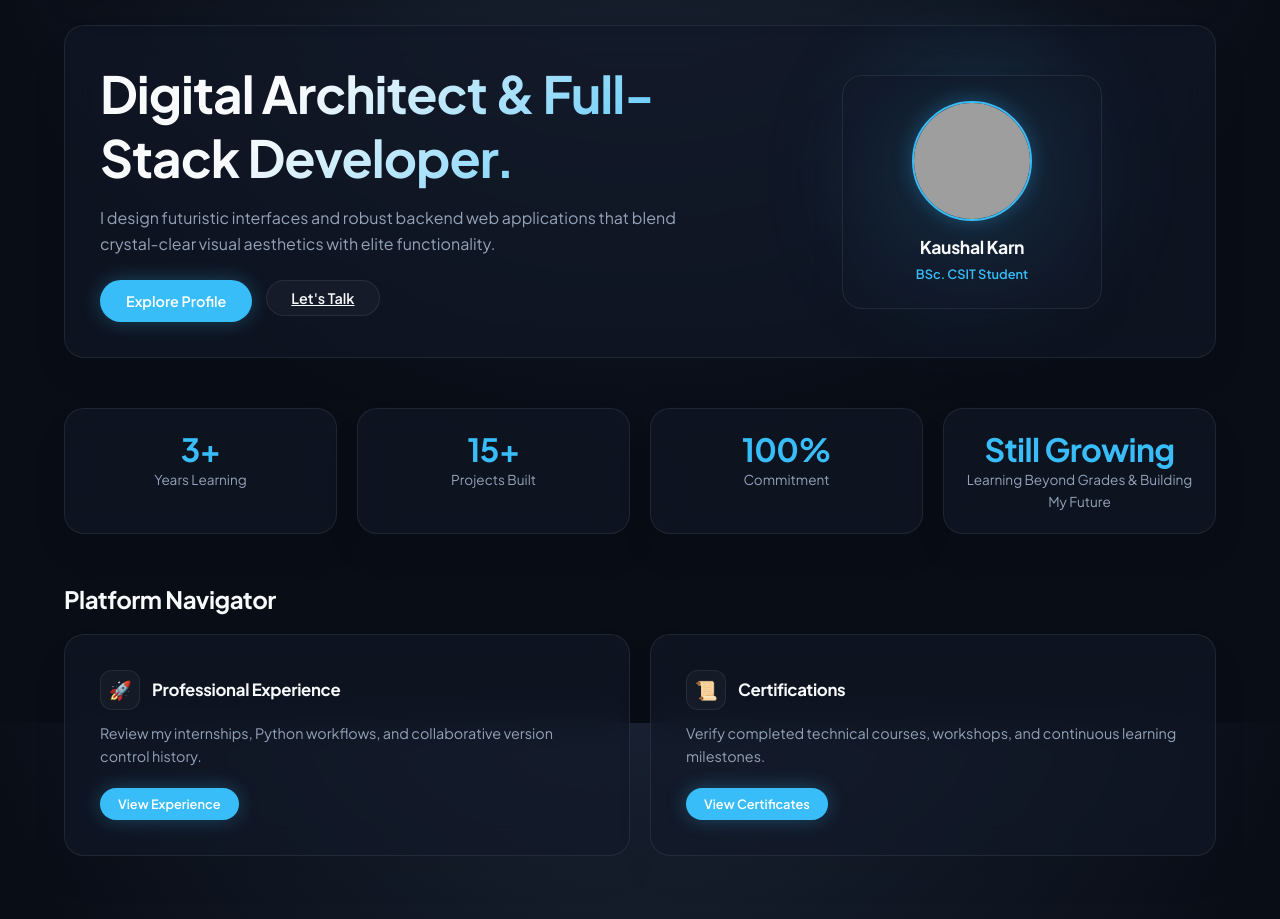
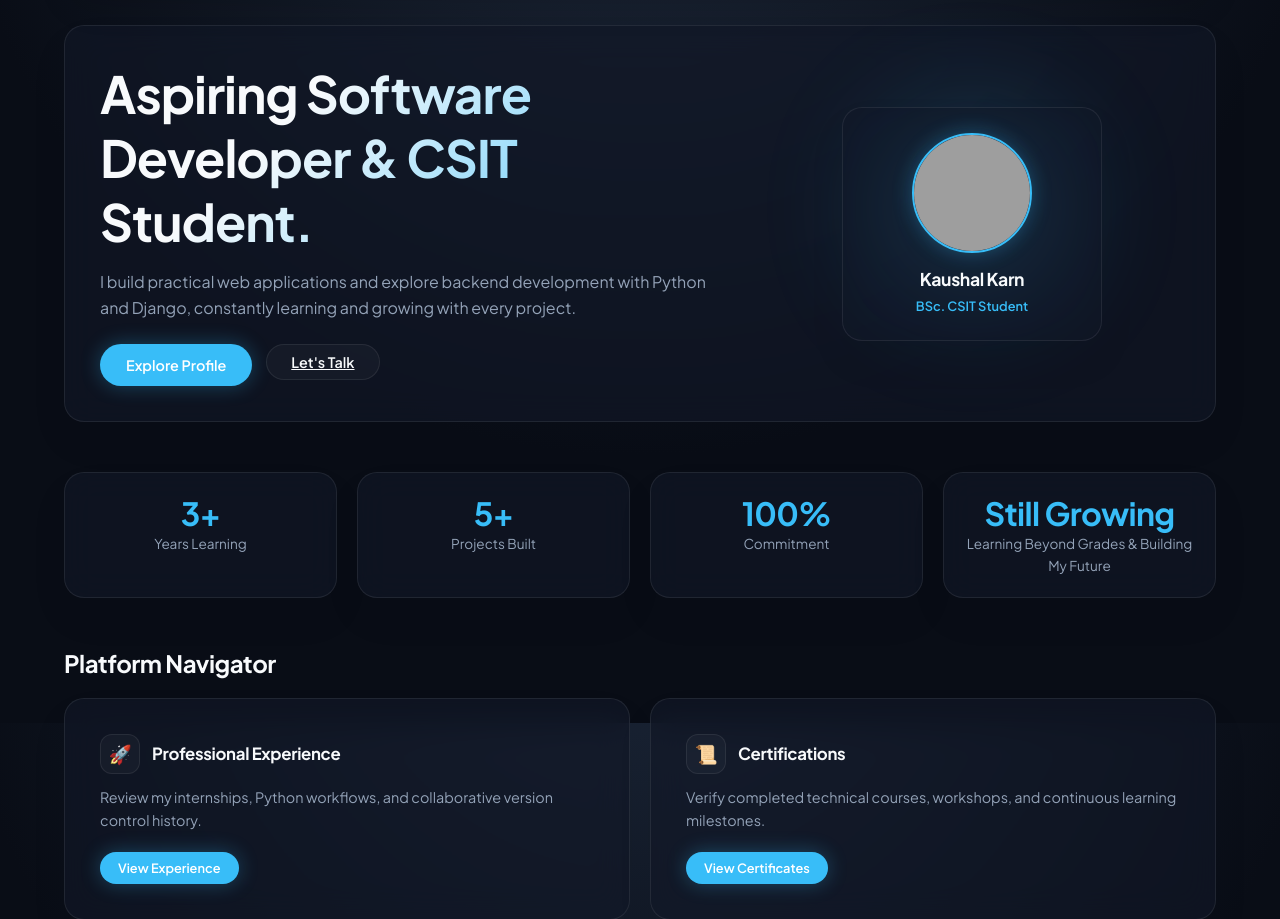
Before and after one commit to kaushal-karna/django-portfolio, a Django app: page / in a window 1280 px wide. Shown: the part 77-996 px from the top of the page. Run offline with Django 5.2, Linux system fonts and the light colour scheme; grey boxes are pictures that could not be loaded.

```diff
--- a/home/templates/home/landing_page.html
+++ b/home/templates/home/landing_page.html
@@ -12,8 +12,8 @@
 <!-- Hero Section with Glass Profile Card -->
 <section class="glass-panel hero">
     <div class="hero-copy reveal-in">
-        <h1 class="hero-title">Digital Architect & Full-Stack Developer.</h1>
-        <p>I design futuristic interfaces and robust backend web applications that blend crystal-clear visual aesthetics with elite functionality.</p>
+        <h1 class="hero-title">Aspiring Software Developer & CSIT Student.</h1>
+        <p>I build practical web applications and explore backend development with Python and Django, constantly learning and growing with every project.</p>
         <div class="hero-actions">
             <a href="/about/" class="btn">Explore Profile</a>
             <a href="/contact/" class="theme-toggle-btn hero-secondary-btn">Let's Talk</a>
@@ -39,7 +39,7 @@
         <p>Years Learning</p>
     </div>
     <div class="glass-panel stat-card">
-        <h2>15+</h2>
+        <h2>5+</h2>
         <p>Projects Built</p>
     </div>
     <div class="glass-panel stat-card">
```
